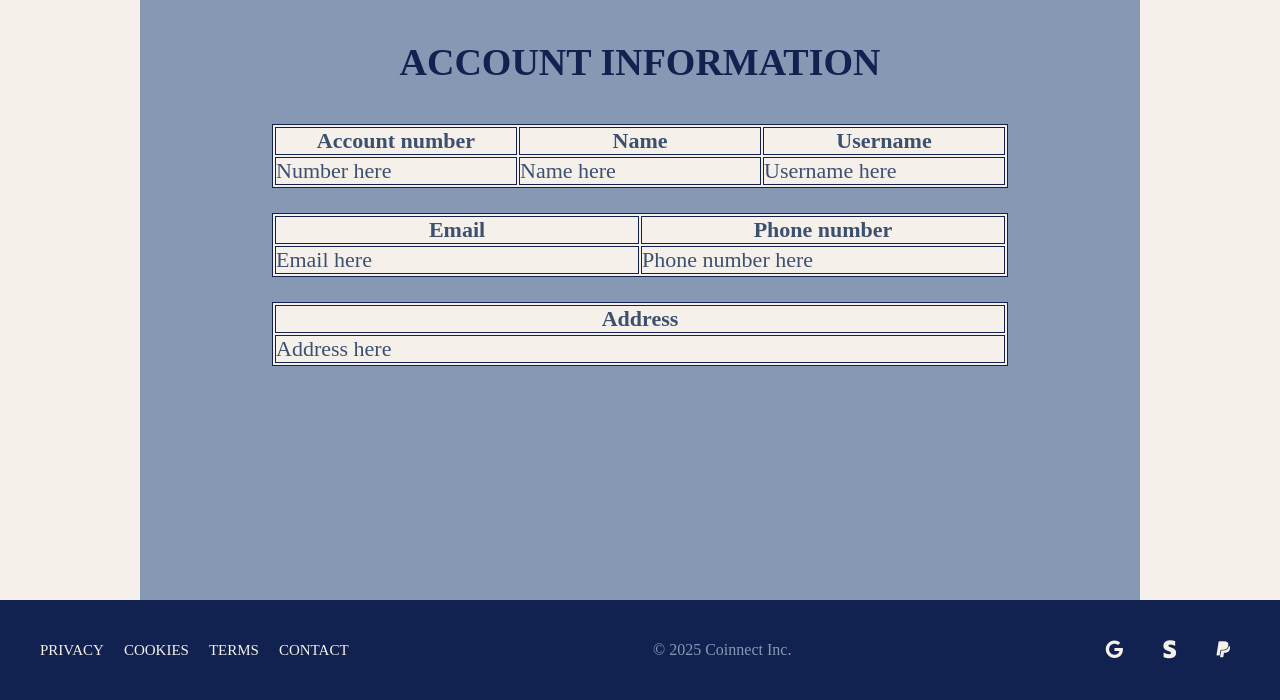
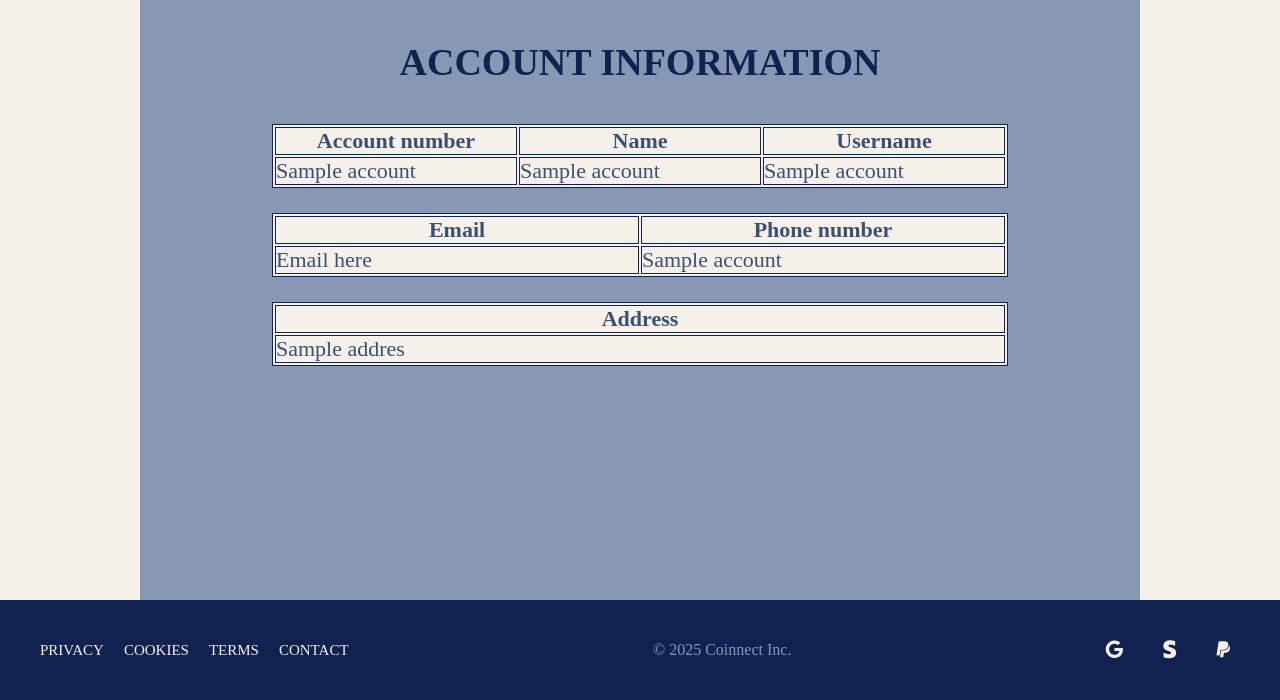
Before and after one commit to bluemario8/CSET170-Final-Banking, a Flask app: template templates/account.html in a window 1280 px wide. Shown: the part 100-800 px from the top of the page. Run offline with Flask 3, Linux system fonts and the light colour scheme; the template is opened without the code that fills it: most values are stand-ins (such as "Sample title", 1, 10 or a date in 2020); some libraries are stand-ins or nearby versions; some web fonts are replaced.

Commit message:
basic account info html/css/script to access db info

```diff
--- a/main.py
+++ b/main.py
@@ -1,5 +1,5 @@
 from flask import Flask, render_template
-from sqlalchemy import create_engine
+from sqlalchemy import create_engine, text
 from scripts.shhhh_its_a_secret import customHash
 
 app = Flask(__name__)                                                                   # initiates flask
@@ -22,9 +22,39 @@ def home():
 # -- ACCOUNT PAGE -- #
 # ------------------ #
 
-@app.route('/account', methods=['GET', 'POST'])
+@app.route('/account', methods=['GET'])
 def account():
-    return render_template('account.html')
+    current = getCurrentUser()
+    users = list(conn.execute(text('SELECT acc_num, CONCAT(first_name, " ", last_name), username, phone_num FROM users WHERE acc_num = :current;'), {'current': current}).fetchone())
+    address = list(conn.execute(text('SELECT CONCAT(street_addr, ", ", city, ", ", state, " ", zip_code, " ", country) FROM addresses WHERE acc_num = :current;'), {'current': current}).fetchone())
+    print(current)
+    print(users)
+    print(address)
+    return render_template('account.html', accounts = users, address = address)
+
+
+# --------------- #
+# -- FUNCTIONS -- #
+# --------------- #
+
+def getCurrentUser():                                                                   # FUNCTION gets current user id
+    user = conn.execute(text('SELECT * FROM loggedin;')).all()                          # gets data from loggedin table
+
+    if loggedIntoType() == 'user':                                                      # if user type account
+        return user[0][0]                                                               # return acc_num
+    elif loggedIntoType() == 'admin':                                                   # elif admin type account
+        return user[0][1]                                                               # return admin_id
+
+def loggedIntoType():                                                                   # FUNCTION checks user type that is logged in
+    value = conn.execute(text("SELECT * FROM loggedin")).all()
+
+    if value[0][0]:                                                                     # returns user type if
+        return "user"                                                                   # acc_num is not null
+    elif value[0][1]:                                                                   # returns admin type if
+        return "admin"                                                                  # admin_id is not null
+    else:                                                                               # else both are null and
+        return None                                                                     # is therefore not signed in
+
 
 
 if __name__ == '__main__':
--- a/templates/account.html
+++ b/templates/account.html
@@ -11,10 +11,10 @@
                     <th>Name</th>
                     <th>Username</th>
                 </tr>
-                <tr class="tableRow">
-                    <td>Number here</td>
-                    <td>Name here</td>
-                    <td>Username here</td>
+                <tr class= "accounts tableRow">
+                    <td>{{ accounts[0] }}</td>
+                    <td>{{ accounts[1] }}</td>
+                    <td>{{ accounts[2] }}</td>
                 </tr>
             </table>
             <table class="accountTable contact">
@@ -24,7 +24,7 @@
                 </tr>
                 <tr class="tableRow">
                     <td>Email here</td>
-                    <td>Phone number here</td>
+                    <td>{{ accounts[3] }}</td>
                 </tr>
             </table>
             <table class="accountTable address">
@@ -32,7 +32,7 @@
                     <th>Address</th>
                 </tr>
                 <tr>
-                    <td>Address here</td>
+                    <td>{{ address[0] }}</td>
                 </tr>
             </table>
         </div>
```
Also changed, not shown: scripts/database_setup.sql (+13 -0 lines).
